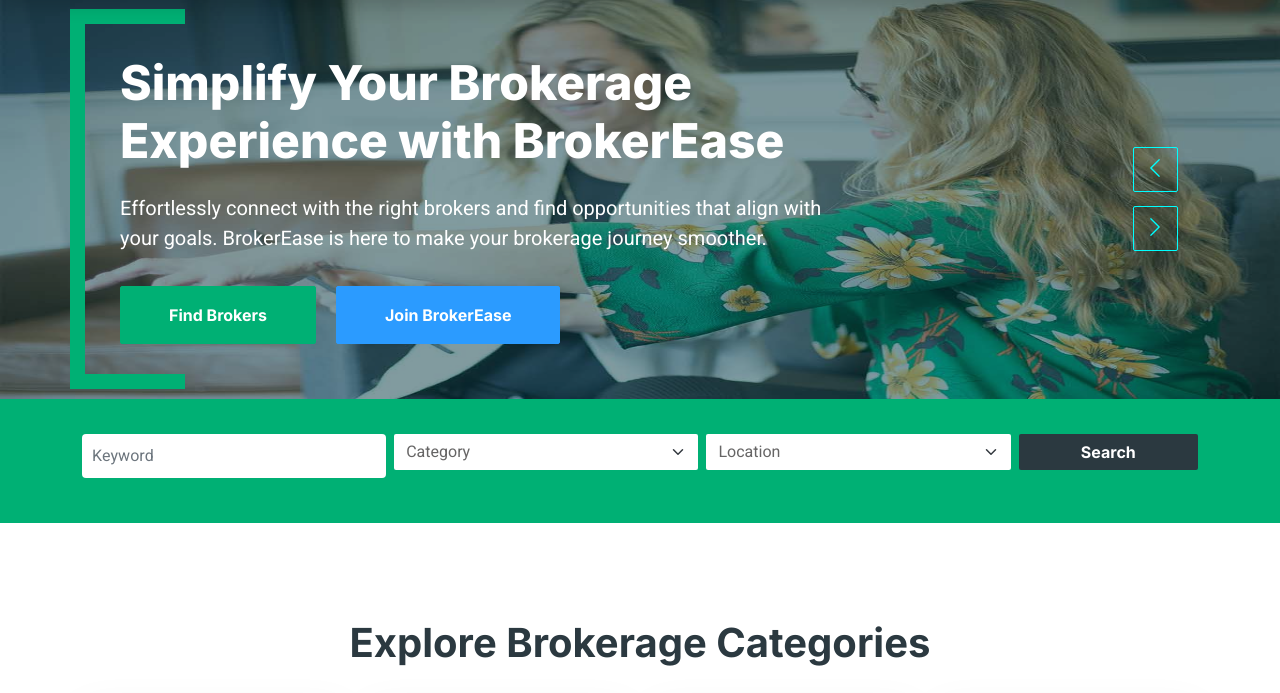
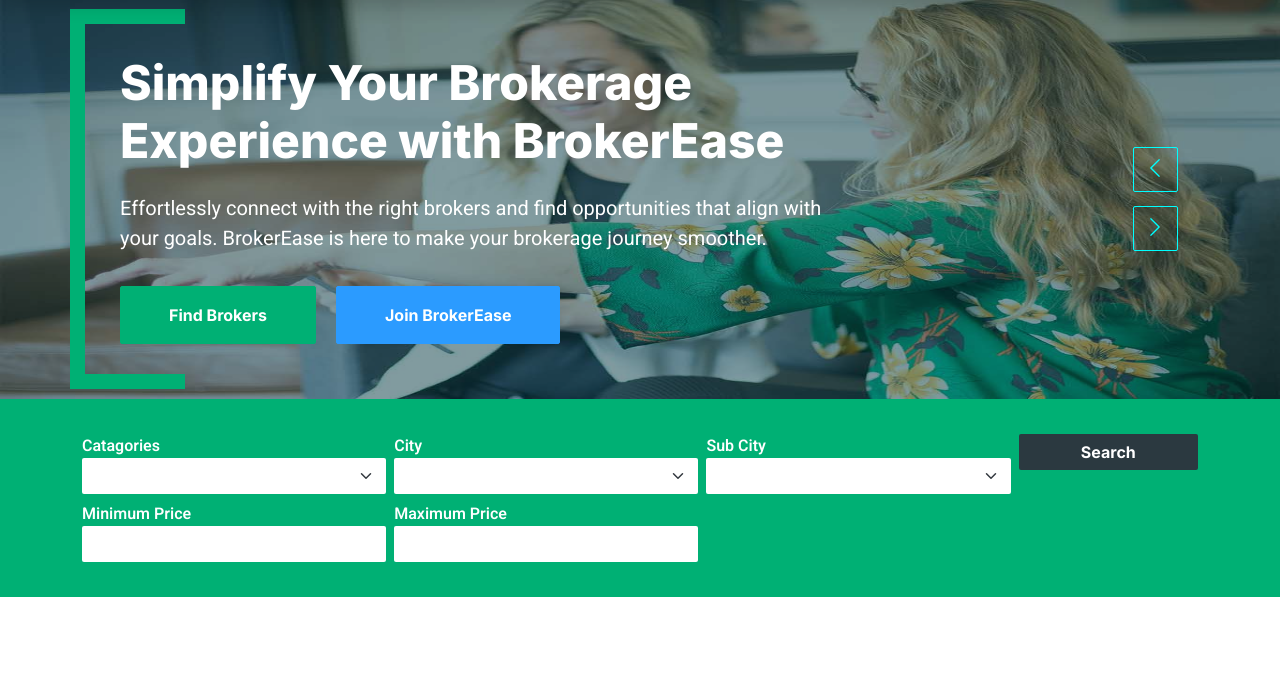
Before and after one commit to jabez-abija2399/Delala-broker, a Flask app: page / in a window 1280 px wide. Shown: the part 76-769 px from the top of the page. Run offline with Flask 3, Linux system fonts and the light colour scheme; a user stored in the database is signed in; lists and menus that the app fills with data are empty; some libraries are stand-ins or nearby versions.

Commit message:
search implemnted

```diff
--- a/main/templates/components/search.html
+++ b/main/templates/components/search.html
@@ -1,30 +1,33 @@
-
-
-
 <div class="container-fluid bg-primary mb-5 wow fadeIn" data-wow-delay="0.1s" style="padding: 35px;">
     <div class="container">
         <div class="row g-2">
             <div class="col-md-10">
                 <div class="row g-2">
                     <div class="col-md-4">
-                                <input type="text" class="form-control border-0" placeholder="Keyword" />
+                        {{form.catagories.label }}
+                        {{form.catagories(class="form-select border-0")}}
                     </div>
                     <div class="col-md-4">
-                                <select class="form-select border-0">
-                                    <option selected>Category</option>
-                                    <option value="1">Category 1</option>
-                                    <option value="2">Category 2</option>
-                                    <option value="3">Category 3</option>
-                                </select>
+                        {{form.city.label}}
+                        {{form.city(class="form-select border-0")}}
+
                     </div>
                     <div class="col-md-4">
-                                <select class="form-select border-0">
-                                    <option selected>Location</option>
-                                    <option value="1">Location 1</option>
-                                    <option value="2">Location 2</option>
-                                    <option value="3">Location 3</option>
-                                </select>
+                        {{form.sub_City.label}}
+                        {{form.sub_City(class="form-select border-0")}}
+
                     </div>
+                    <div class="col-md-4">
+                        {{form.min_price.label}}
+                        {{form.min_price(class="form-control border-0")}}
+
+                    </div>
+                    <div class="col-md-4">
+                        {{form.max_price.label}}
+                        {{form.max_price(class="form-control border-0")}}
+
+                    </div>
+
                 </div>
             </div>
             <div class="col-md-2">
```
Lines whose indentation alone changed are shown as unchanged.
